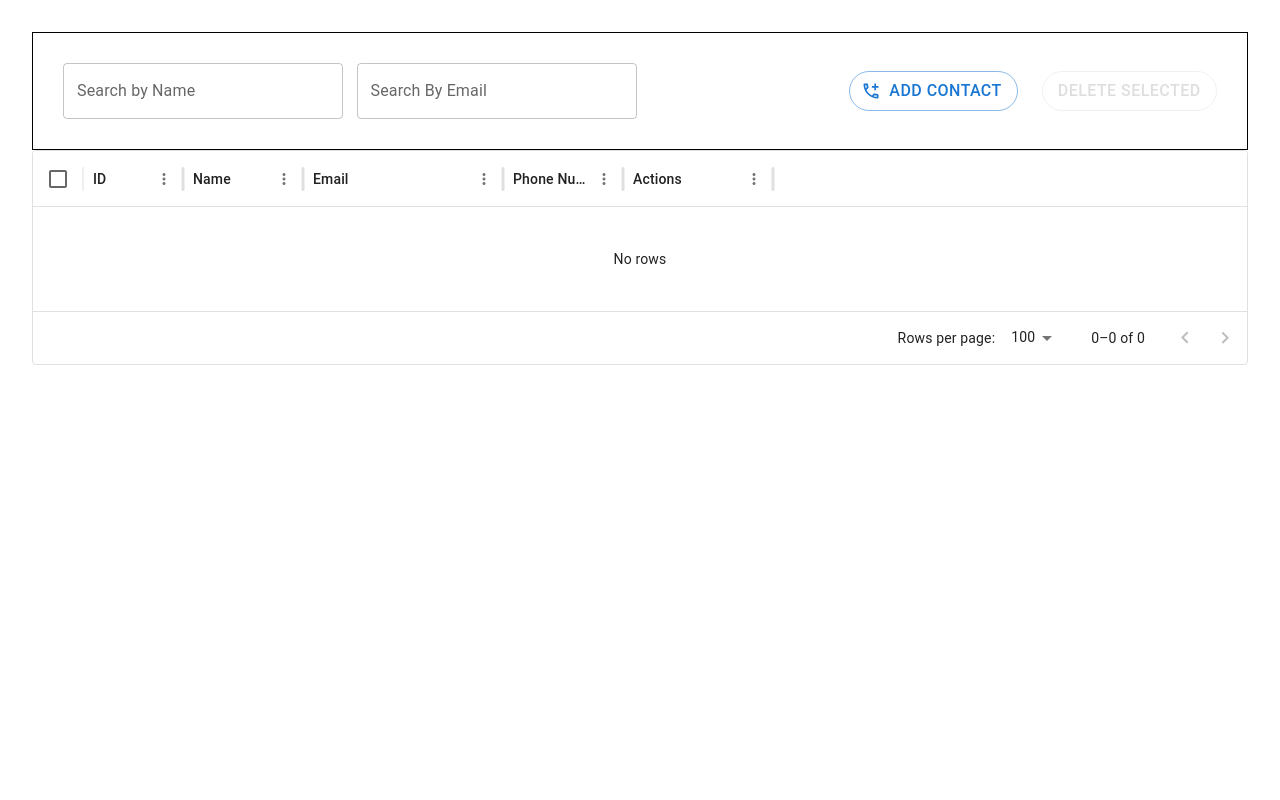
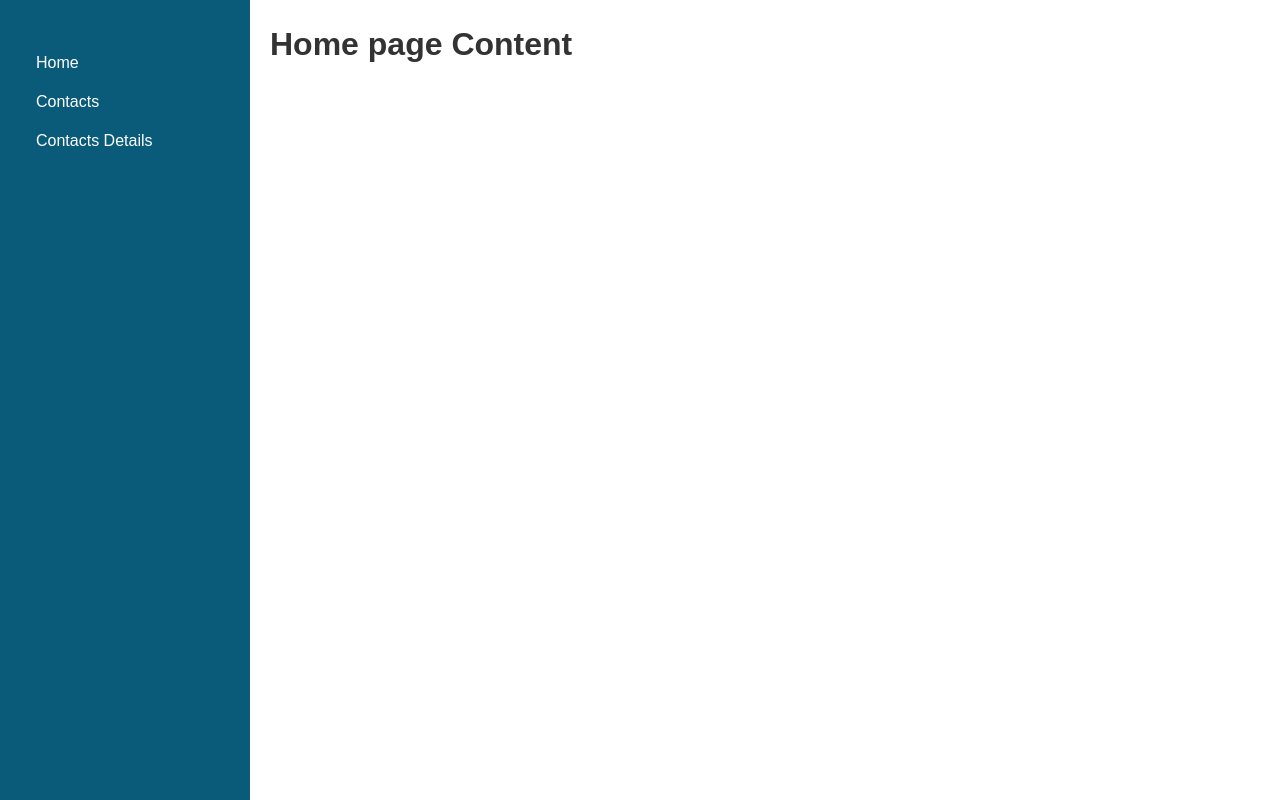
Before and after one commit to RushanthanGunalan/mycontacts-frontend, a React (Vite) app: page / in a window 1280 px wide. Built offline with nearby package versions, Linux system fonts and the light colour scheme; no server answers.

Commit message:
Add a Single Use Sidebar Navigation

```diff
--- a/src/App.css
+++ b/src/App.css
@@ -1,132 +1,40 @@
-/* index.css */
-
-/* CSS Reset */
-* {
-  margin: 0;
-  padding: 0;
-  box-sizing: border-box;
+.app {
+  display: flex;
 }
 
-html {
-  font-size: 100%; /* 16px */
-  line-height: 1.5;
-  -webkit-text-size-adjust: 100%;
-  -ms-text-size-adjust: 100%;
+.nav {
+  background-color: rgb(10, 91, 122);
 }
 
-body {
-  font-family: Arial, sans-serif;
-  margin: 0;
-  padding: 0;
-  background: #ffffff;
-  color: #333333;
+.sidebar {
+  width: 250px;
+  background-color: rgb(10, 91, 122);
+  color: rgb(255, 0, 0);
+  padding: 20px;
+  height: 100vh;
 }
 
-/* Basic styles for common elements */
-ul,
-ol {
-  margin: 0;
+.sidebar ul {
+  list-style: none;
   padding: 0;
-  list-style: none;
+  background-color: rgb(10, 91, 122);
 }
 
-a {
-  text-decoration: none;
-  color: inherit;
+.sidebar li {
+  margin: 15px 0;
+  background-color: rgb(10, 91, 122);
 }
 
-button {
-  cursor: pointer;
-  background: none;
-  border: none;
-  padding: 0;
+.sidebar a {
+  color: rgb(255, 255, 255);
+  text-decoration: none;
 }
 
-img {
-  max-width: 100%;
-  height: auto;
-  display: block;
+.sidebar a:hover {
+  text-decoration: underline;
 }
 
-/* Form elements */
-input,
-button,
-select,
-textarea {
-  font-family: inherit;
-  font-size: 100%;
-  line-height: 1.15;
-  margin: 0;
+.content {
+  flex-grow: 1;
+  padding: 20px;
 }
-
-/* Basic styles for navigation */
-nav {
-  display: flex;
-  gap: 1rem;
-  background: #f0f0f0;
-  padding: 1rem;
-}
-
-/* Basic styles for form elements */
-input {
-  padding: 0.5rem;
-  font-size: 1rem;
-}
-
-button {
-  padding: 0.5rem;
-  font-size: 1rem;
-}
-
-/* Utility classes */
-.hidden {
-  display: none !important;
-}
-
-.visible {
-  display: block !important;
-}
-
-/* Styles from App.css */
-#root {
-  max-width: 1280px;
-  margin: 0 auto;
-  padding: 2rem;
-  text-align: center;
-}
-
-.logo {
-  height: 6em;
-  padding: 1.5em;
-  will-change: filter;
-  transition: filter 300ms;
-}
-.logo:hover {
-  filter: drop-shadow(0 0 2em #646cffaa);
-}
-.logo.react:hover {
-  filter: drop-shadow(0 0 2em #61dafbaa);
-}
-
-@keyframes logo-spin {
-  from {
-    transform: rotate(0deg);
-  }
-  to {
-    transform: rotate(360deg);
-  }
-}
-
-@media (prefers-reduced-motion: no-preference) {
-  a:nth-of-type(2) .logo {
-    animation: logo-spin infinite 20s linear;
-  }
-}
-
-.card {
-  padding: 2em;
-}
-
-.read-the-docs {
-  color: #888;
-}
--- a/src/App.tsx
+++ b/src/App.tsx
@@ -1,16 +1,41 @@
-import { useState } from "react";
-import reactLogo from "./assets/react.svg";
-import viteLogo from "/vite.svg";
+import { BrowserRouter as Router, Route, Routes, Link } from "react-router-dom";
 import "./App.css";
-import Contacts from "./pages/Contacts/ContactsList";
 import ContactsList from "./pages/Contacts/ContactsList";
 
 function App() {
   return (
-    <>
-      <ContactsList />
-    </>
+    <Router>
+      <div className="app">
+        <aside className="sidebar">
+          <nav className="nav">
+            <ul>
+              <li>
+                <Link to="/">Home</Link>
+              </li>
+              <li>
+                <Link to="/contacts">Contacts</Link>
+              </li>
+              <li>
+                <Link to="/contactsDetail">Contacts Details</Link>
+              </li>
+            </ul>
+          </nav>
+        </aside>
+
+        <main className="content">
+          <Routes>
+            <Route path="/" element={<Home />} />
+            <Route path="/contacts" element={<ContactsList />} />
+            <Route path="/contactsDetail" element={<ContactDetail />} />
+          </Routes>
+        </main>
+      </div>
+    </Router>
   );
 }
 
+// Dummy Home component for the default route
+const Home = () => <h1>Home page Content</h1>;
+const ContactDetail = () => <h1>Contact Detail Page Content</h1>;
+
 export default App;
```
